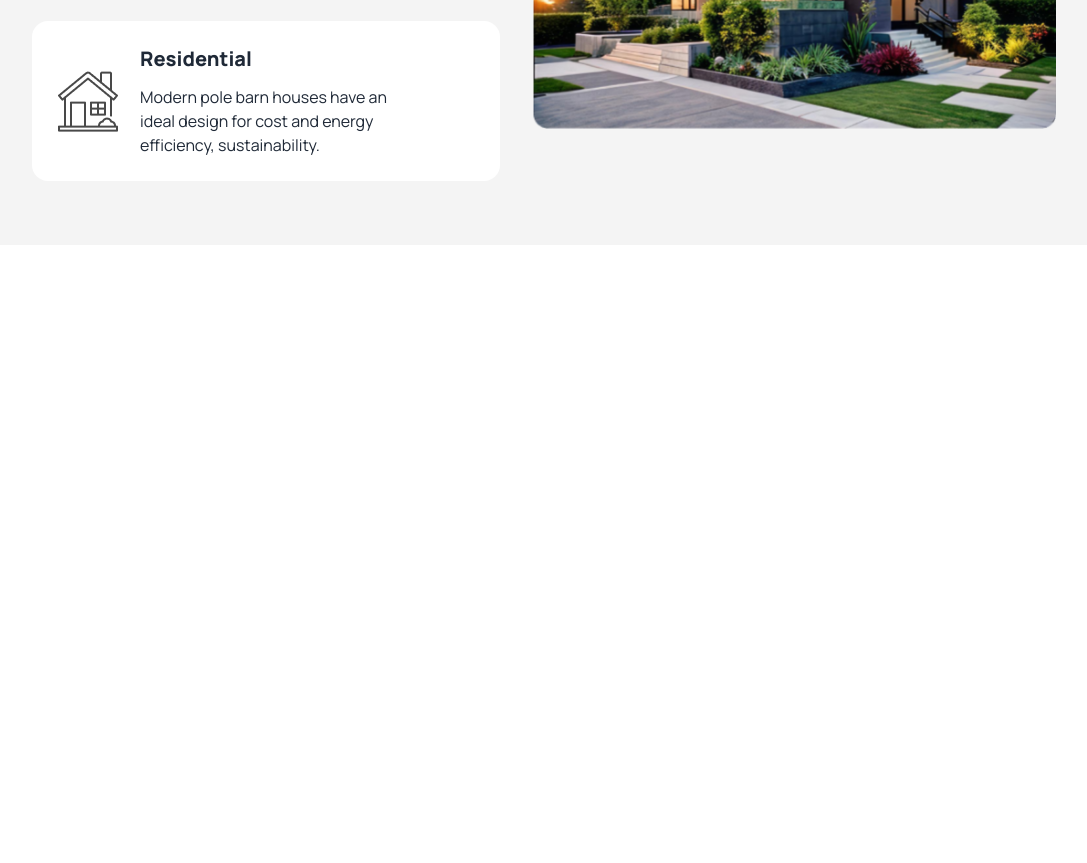
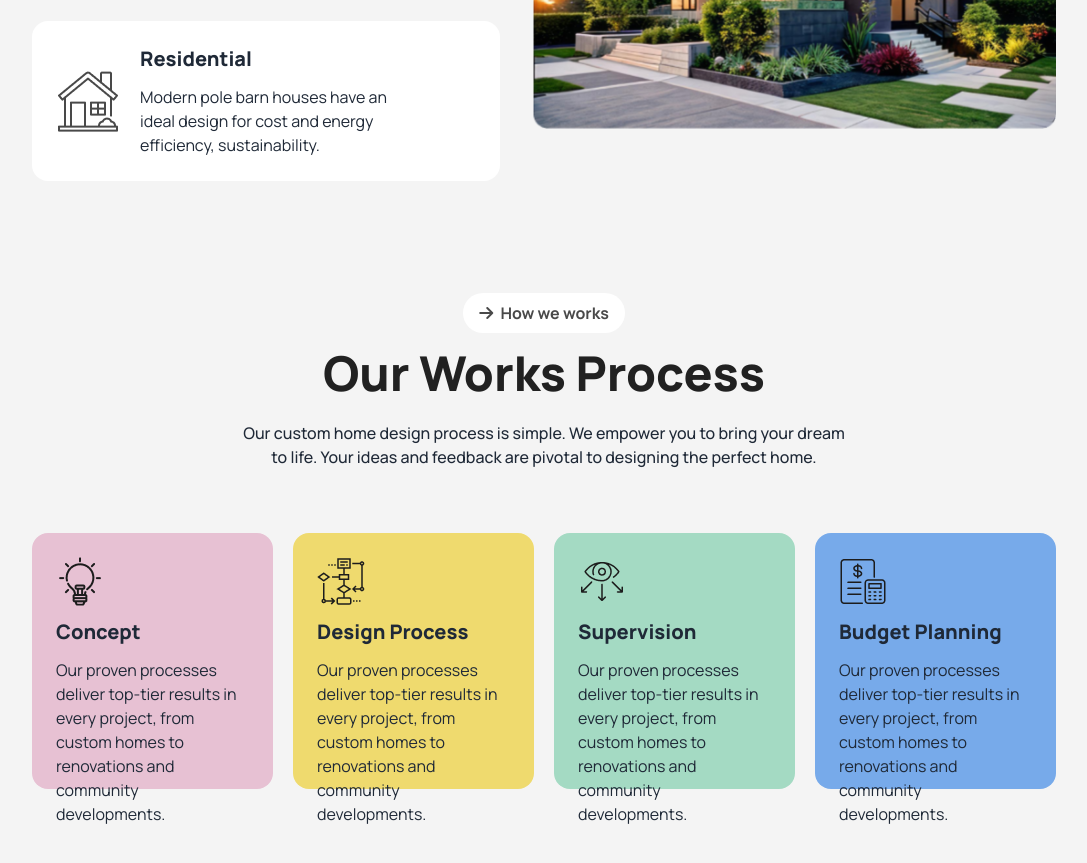
Before and after one commit to samiuzaman/Assignment-Three, a plain HTML site: page index.html in a window 1280 px wide. Shown: the part 1393-2256 px from the top of the page, without its empty margins (96-1183 px from the left). Before the commit the page ends 1638 px from the top, so only its background shows below. Drawn offline with nearby package versions, Linux system fonts and the light colour scheme.

Commit message:
Our Works Process Section Code

```diff
--- a/index.html
+++ b/index.html
@@ -137,7 +137,7 @@
             <button
               class="bg-white text-[#494949] font-bold py-2 px-4 rounded-full"
             >
-              <i class="fa-solid fa-arrow-right"></i> About Us
+              <i class="fa-solid fa-arrow-right mr-1"></i> About Us
             </button>
             <h2
               class="text-3xl lg:text-5xl text-[#212121] font-extrabold stroke-[#212121] mt-4 mb-6"
@@ -179,6 +179,71 @@
           </div>
         </div>
       </div>
+
+      <!-- Our Works Process Section Code Start Here -->
+      <div class="w-11/12 lg:w-4/5 mx-auto text-center py-28">
+        <button
+          class="bg-white text-[#494949] font-bold py-2 px-4 rounded-full"
+        >
+          <i class="fa-solid fa-arrow-right mr-1"></i> How we works
+        </button>
+        <h2
+          class="text-3xl lg:text-5xl text-[#212121] font-extrabold stroke-[#212121] mt-4 mb-6"
+        >
+          Our Works Process
+        </h2>
+        <p class="mb-6 lg:w-3/5 mx-auto font-medium">
+          Our custom home design process is simple. We empower you to bring your
+          dream to life. Your ideas and feedback are pivotal to designing the
+          perfect home.
+        </p>
+
+        <div class="lg:flex lg:justify-between lg:items-center lg:gap-5">
+          <div class="lg:w-64 max-h-64 bg-[#E7C1D3] p-6 rounded-2xl my-10">
+            <img src="assets/concept.png" alt="Concept Image" />
+            <div class="text-left">
+              <h3 class="text-xl font-extrabold my-3">Concept</h3>
+              <p>
+                Our proven processes deliver top-tier results in every project,
+                from custom homes to renovations and community developments.
+              </p>
+            </div>
+          </div>
+
+          <div class="lg:w-64 max-h-64 bg-[#EFDA6E] p-6 rounded-2xl my-10">
+            <img src="assets/flow-chart.png" alt="flow-chart Image" />
+            <div class="text-left">
+              <h3 class="text-xl font-extrabold my-3">Design Process</h3>
+              <p>
+                Our proven processes deliver top-tier results in every project,
+                from custom homes to renovations and community developments.
+              </p>
+            </div>
+          </div>
+
+          <div class="lg:w-64 max-h-64 bg-[#A4DAC3] p-6 rounded-2xl my-10">
+            <img src="assets/vision.png" alt="vision Image" />
+            <div class="text-justify lg:text-left">
+              <h3 class="text-xl font-extrabold my-3">Supervision</h3>
+              <p>
+                Our proven processes deliver top-tier results in every project,
+                from custom homes to renovations and community developments.
+              </p>
+            </div>
+          </div>
+
+          <div class="lg:w-64 max-h-64 bg-[#77AAEA] p-6 rounded-2xl my-10">
+            <img src="assets/budget-planning.png" alt="Budget Planning Image" />
+            <div class="text-justify lg:text-left">
+              <h3 class="text-xl font-extrabold my-3">Budget Planning</h3>
+              <p>
+                Our proven processes deliver top-tier results in every project,
+                from custom homes to renovations and community developments.
+              </p>
+            </div>
+          </div>
+        </div>
+      </div>
     </main>
     <footer></footer>
   </body>
```
